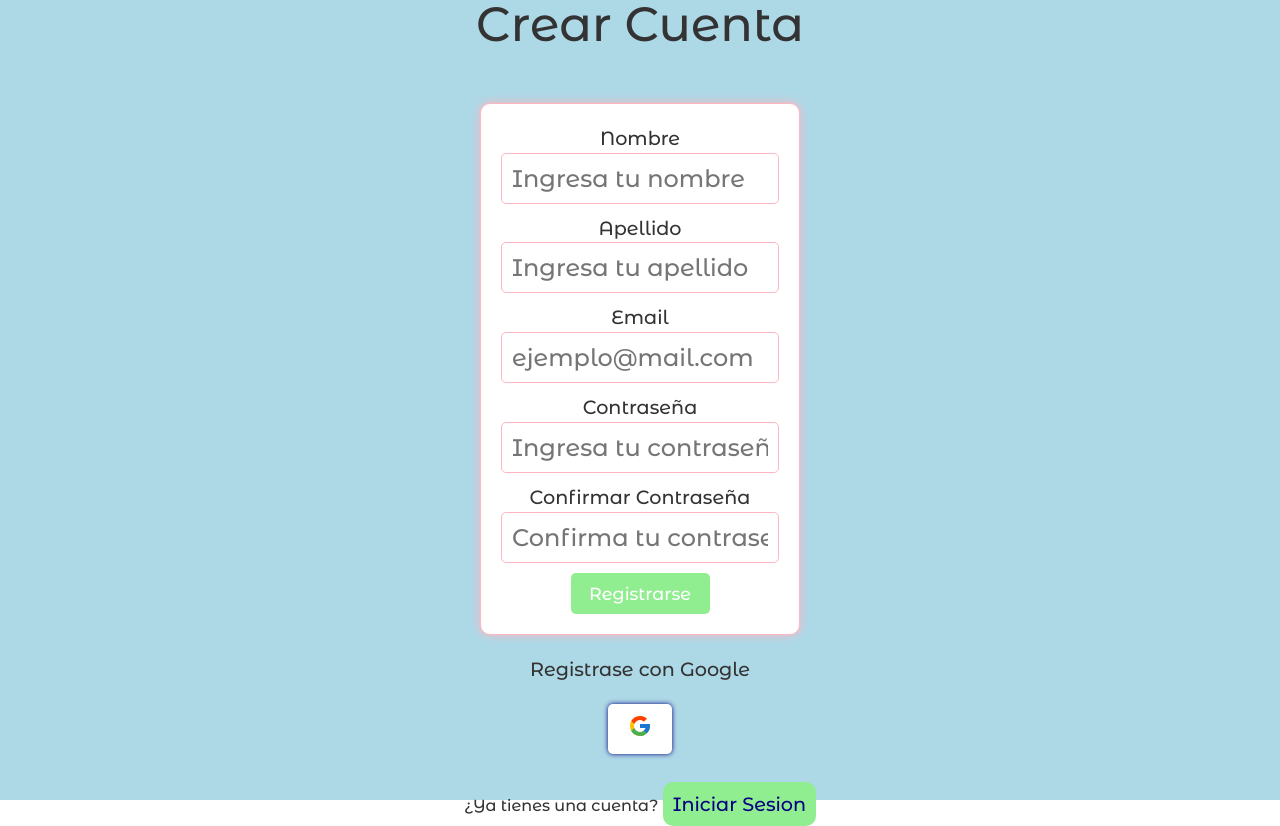
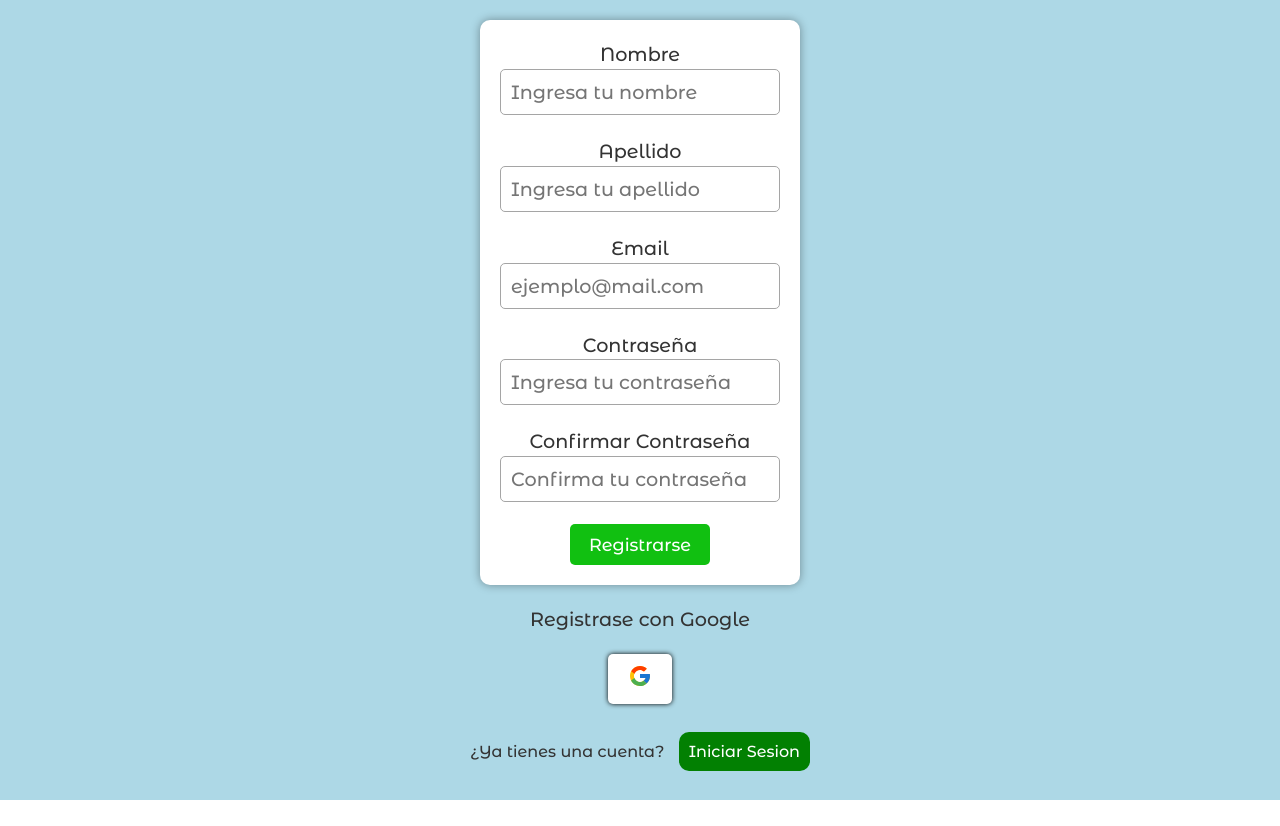
Before and after one commit to LaunchUP-INC/LunchUP-FRONT, a React (Vite) app: page /signup in a window 1280 px wide. After the commit the page ends 800 px from the top, so only its background shows below. Built offline with nearby package versions, Linux system fonts and the light colour scheme.

Commit message:
listoform

```diff
--- a/src/Views/SignupView.jsx
+++ b/src/Views/SignupView.jsx
@@ -1,4 +1,4 @@
-import SingForm from "../components/SingFormg/SingForm";
+import SingForm from "../components/SingForm/SingForm";
 
 const SignupView = () =>{
     return (
--- a/src/components/Cards/Cards.module.css
+++ b/src/components/Cards/Cards.module.css
@@ -14,4 +14,5 @@
   justify-content: center;
   align-items: center;
   padding: 25px;
+
 }
--- a/src/components/LoginForm/LoginForm.jsx
+++ b/src/components/LoginForm/LoginForm.jsx
@@ -1,40 +1,68 @@
 import { useState } from "react";
 import { Link } from "react-router-dom";
-import { useDispatch } from "react-redux";
-import styles from "./LoginForm.module.css"
-
+import styles from "./LoginForm.module.css";
+import { useSelector } from "react-redux";
+import { useNavigate } from "react-router-dom";
 
 const LoginForm = () => {
-    const dispatch = useDispatch();
-    const [email, setEmail] = useState("");
-    const [password, setPassword] = useState("");
+  const [loginData, setLoginData] = useState({
+    email: "",
+    password: "",
+  });
+
+  const handleChange = (e) => {
+    const { name, value } = e.target;
+
+    setLoginData({
+      ...loginData,
+      [name]: value,
+    });
+  };
+  const navigate = useNavigate();
+  const user = useSelector((state) => state.user);
 
   const handleSubmit = (e) => {
     e.preventDefault();
+    if (
+      loginData.email === user.email &&
+      loginData.password === user.password
+    ) {
+      alert("Bienvenido a LunchUp");
+      navigate("/home");
+    } else {
+      alert("Contraseña o mail incorrectos");
     }
+  };
 
   return (
     <div className={styles.container}>
       <form className={styles.form} onSubmit={handleSubmit}>
         <input
           type="text"
+          name="email"
           placeholder="Email"
-                    value={email}
-                    onChange={(e) => setEmail(e.target.value)}
+          value={loginData.email}
+          onChange={handleChange}
           className={styles.inputForm}
         />
         <input
           type="password"
+          name="password"
           placeholder="Password"
-                    value={password}
-                    onChange={(e) => setPassword(e.target.value)}
+          value={loginData.password}
+          onChange={handleChange}
           className={styles.inputForm}
         />
         <button className={styles.btn}>Login</button>
       </form>
-            <p>Don't have an account? <Link to="/signup" className={styles.link}>Register</Link></p>
+      <p>
+        Do not have an account?{" "}
+        <Link to="/signup" className={styles.link}>
+          Register
+        </Link>
+      </p>
     </div>
-    )
-}
+  );
+};
 
 export default LoginForm;
--- a/src/components/Nav/Nav.module.css
+++ b/src/components/Nav/Nav.module.css
@@ -39,6 +39,7 @@
   display: flex;
   list-style-type: none;
   gap: 20px;
+
 }
 
 .navLinks a {
@@ -48,7 +49,9 @@
   font-weight: bold;
   border-bottom: 2px solid transparent;
   transition: all 0.2s ease-in;
+  background-color: transparent;
   &:hover {
+    background-color: transparent;
     cursor: pointer;
     color: green;
   }
--- /dev/null
+++ b/src/components/SingForm/SingForm.jsx
@@ -0,0 +1,130 @@
+import styles from "./SingForm.module.css";
+import { useState } from "react";
+import { Link, useNavigate } from "react-router-dom";
+import { FcGoogle } from "react-icons/fc";
+import { validate } from "./validation";
+import { useDispatch } from "react-redux";
+import { register } from "../../redux/actions";
+
+const SingForm = () => {
+  const [formData, setFormData] = useState({
+    name: "",
+    lastName: "",
+    email: "",
+    password: "",
+    confirmPassword: "",
+  });
+
+  const [errors, setErrors] = useState({
+    name: "",
+    lastName: "",
+    email: "",
+    password: "",
+    confirmPassword: "",
+  });
+
+  const dispatch = useDispatch();
+
+  const navigate = useNavigate();
+
+  const handleChange = (event) => {
+    const { name, value } = event.target;
+    setFormData((prevFormData) => ({ ...prevFormData, [name]: value }));
+    setErrors(validate({ ...formData, [name]: value }));
+  };
+
+  const handleSubmit = (event) => {
+    event.preventDefault();
+    if (
+      !errors.name &&
+      !errors.lastName &&
+      !errors.email &&
+      !errors.password &&
+      !errors.confirmPassword
+    ) {
+      dispatch(register(formData.email, formData.password));
+      alert("Bienvenido a LunchUp!");
+      navigate("/login");
+    } else {
+      console.log("Formulario no valido");
+    }
+  };
+  return (
+    <div className={styles.container}>
+      <form className={styles.form}>
+        <span>Nombre</span>
+        <input
+          type="text"
+          name="name"
+          className={styles.input}
+          placeholder="Ingresa tu nombre"
+          value={formData.name}
+          onChange={handleChange}
+        />
+        <span className={styles.error}>{errors.name ? errors.name : ""}</span>
+        <span>Apellido</span>
+        <input
+          type="text"
+          name="lastName"
+          className={styles.input}
+          placeholder="Ingresa tu apellido"
+          value={formData.lastName}
+          onChange={handleChange}
+        />
+        <span className={styles.error}>
+          {errors.lastName ? errors.lastName : ""}
+        </span>
+        <span>Email</span>
+        <input
+          type="email"
+          name="email"
+          className={styles.input}
+          placeholder="ejemplo@mail.com"
+          value={formData.email}
+          onChange={handleChange}
+        />
+        <span className={styles.error}>{errors.email ? errors.email : ""}</span>
+        <span>Contraseña</span>
+        <input
+          type="password"
+          name="password"
+          className={styles.input}
+          placeholder="Ingresa tu contraseña"
+          value={formData.password}
+          onChange={handleChange}
+        />
+        <span className={styles.error}>
+          {errors.password ? errors.password : ""}
+        </span>
+        <span>Confirmar Contraseña</span>
+        <input
+          type="password"
+          name="confirmPassword"
+          className={styles.input}
+          placeholder="Confirma tu contraseña"
+          value={formData.confirmPassword}
+          onChange={handleChange}
+        />
+        <span className={styles.error}>
+          {errors.confirmPassword ? errors.confirmPassword : ""}
+        </span>
+        <button className={styles.btn} onClick={handleSubmit}>
+          Registrarse
+        </button>
+      </form>
+      <span>Registrase con Google</span>
+      <button className={styles.btnGoogle}>
+        <FcGoogle />
+      </button>
+
+      <p>
+        ¿Ya tienes una cuenta?{" "}
+        <Link to="/login" className={styles.link}>
+          Iniciar Sesion
+        </Link>
+      </p>
+    </div>
+  );
+};
+
+export default SingForm;
--- a/src/components/SingFormg/SingForm.module.css
+++ b/src/components/SingForm/SingForm.module.css
@@ -31,23 +31,22 @@
     margin: 0 auto;
     padding: 20px;
     background-color: var(--color-white);
-    border: 1px solid var(--color-border);
     border-radius: 10px;
-    box-shadow: 0 0 10px var(--color-border);
+    box-shadow: 0 0 10px #0000005c;
     font-size:  1.2rem;
 }
 .input{
     width: 100%;
     padding: 10px;
     margin-bottom: 10px;
-    border: 1px solid var(--color-border);
+    border: 1px solid rgb(165, 165, 165);
     border-radius: 5px;
-    font-size: 1.5rem;
+    font-size: 1.2rem;
     color: var(--color-font);
     transition: all 0.2s ease-in;
     &:focus {
         outline: none;
-        box-shadow: 0 0 5px var(--color-border);
+        box-shadow: 0 0 4px #01f101;
     }
 }
 
@@ -63,9 +62,10 @@
     height: auto;
     width: 5%;
     transition: all 0.2s ease-in;
-    box-shadow: 0 0 5px var(--color-secundary);
+    box-shadow: 0 0 5px #000000;
     &:hover {
         transform: scale(1.05);
+        background-color: #eaeaea;
     }
 }
 .btn {
@@ -78,20 +78,29 @@
     height: auto;
     width: 50%;
     transition: all 0.2s ease-in;
+    background-color: #11c011;
     &:hover {
         transform: scale(1.05);
-        background-color: #90ee90;
-        color: #333333;
+        background-color: #016d01;
     }
 }
 .link{
-    color: var(--color-secundary);
+    color: var(--color-white);
     text-decoration: none;
-    font-size: 1.2rem;
+    font-size: 1rem;
     transition: all 0.2s ease-in;
+    width: 30%;
+    background-color: #028002;
+    margin-left: 10px;
     &:hover {
         transform: scale(1.05);
         cursor: pointer;
-        color: var(--color-font);
+        background-color: #2da92d;
     }
 }
+
+.error{
+    color: rgb(230, 81, 81);
+    font-size: 15px;
+    margin-bottom: 12px;
+}
--- /dev/null
+++ b/src/components/SingForm/validation.js
@@ -0,0 +1,35 @@
+export const validate = (formData) => {
+  const errors = {};
+
+  if (!formData.name) {
+    errors.name = "El nombre es obligatorio";
+  } else if (!/^[a-zA-Z\s]+$/.test(formData.name)) {
+    errors.name = "El nombre solo puede contener letras y espacios";
+  }
+
+  if (!formData.lastName) {
+    errors.lastName = "El apellido es obligatorio";
+  } else if (!/^[a-zA-Z\s]+$/.test(formData.lastName)) {
+    errors.lastName = "El apellido solo puede contener letras y espacios";
+  }
+
+  if (!formData.email) {
+    errors.email = "El email es obligatorio";
+  } else if (!/\S+@\S+\.\S+/.test(formData.email)) {
+    errors.email = "El email es inválido";
+  }
+
+  if (!formData.password) {
+    errors.password = "La contraseña es obligatoria";
+  } else if (formData.password.length < 6) {
+    errors.password = "La contraseña debe tener al menos 6 caracteres";
+  }
+
+  if (!formData.confirmPassword) {
+    errors.confirmPassword = "La confirmación de la contraseña es obligatoria";
+  } else if (formData.password !== formData.confirmPassword) {
+    errors.confirmPassword = "Las contraseñas no coinciden";
+  }
+
+  return errors;
+};
--- a/src/components/SingFormg/SingForm.jsx
+++ /dev/null
@@ -1,35 +0,0 @@
-import styles from "./SingForm.module.css";
-import { useState } from "react";
-import { Link } from "react-router-dom";
-import { useDispatch } from "react-redux";
-import { FcGoogle } from "react-icons/fc";
-
-
-const SingForm = () => {
-    return (
-        <div className={styles.container}>
-            <h1 className={styles.title}>Crear Cuenta</h1>
-            <form className={styles.form}>
-                <span>Nombre</span>
-                <input type="text" className={styles.input} placeholder="Ingresa tu nombre"/>
-                <span>Apellido</span>
-                <input type="text" className={styles.input} placeholder="Ingresa tu apellido"/>
-                <span>Email</span>
-                <input type="email" className={styles.input} placeholder="ejemplo@mail.com"/>
-                <span>Contraseña</span>
-                <input type="password" className={styles.input} placeholder="Ingresa tu contraseña"/>
-                <span>Confirmar Contraseña</span>
-                <input type="password" className={styles.input} placeholder="Confirma tu contraseña"/>
-                <button className={styles.btn}>Registrarse</button>
-            </form>
-            <span>Registrase con Google</span>
-            <button className={styles.btnGoogle}>
-                <FcGoogle />
-            </button>
-
-            <p>¿Ya tienes una cuenta? <Link to="/login" className={styles.link}>Iniciar Sesion</Link></p>
-        </div>
-    )
-}
-
-export default SingForm
--- a/src/redux/reducer.js
+++ b/src/redux/reducer.js
@@ -1,10 +1,11 @@
 /* eslint-disable no-case-declarations */
-import { FETCH_PRODUCTS, GET_PRODUCT_DETAIL, FILTERS_TYPE } from "./actions";
+import { FETCH_PRODUCTS, GET_PRODUCT_DETAIL, FILTERS_TYPE, REGISTER } from "./actions";
 
 const initialState = {
   allProducts: [],
   filteredProducts: [],
   productDetail: [],
+  user: {},
 };
 
 const rootReducer = (state = initialState, action) => {
@@ -28,6 +29,12 @@ const rootReducer = (state = initialState, action) => {
         filteredProducts: action.payload,
       };
 
+    case REGISTER:
+      return {
+        ...state,
+        user: action.payload
+      }
+
     default:
       return state;
   }
```
Also changed, not shown: src/components/LoginForm/LoginForm.module.css (+13 -10 lines), src/redux/actions.js (+8 -4 lines). Lines whose indentation alone changed are shown as unchanged.
